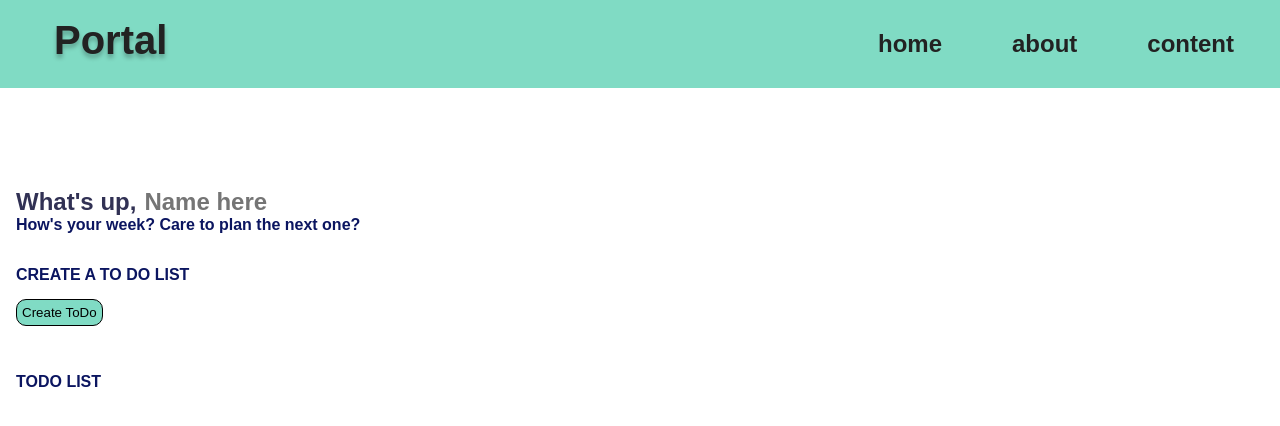
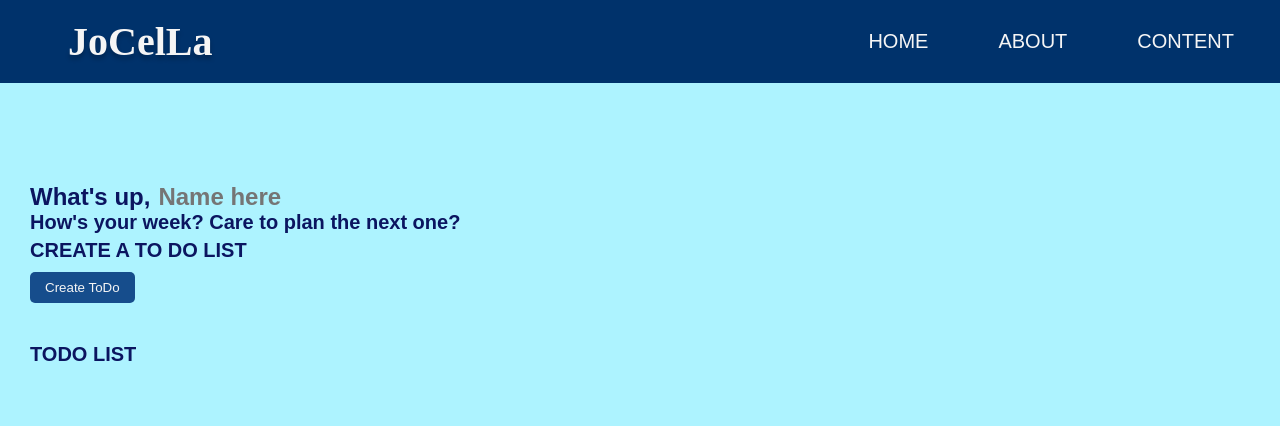
Before and after one commit to J0see1/pweb-vue-P19-2023, a Vue app: page / in a window 1280 px wide. Shown: the top 426 px of the page. Built offline with nearby package versions, Linux system fonts and the light colour scheme.

Commit message:
newupdate

```diff
--- a/src/assets/base.css
+++ b/src/assets/base.css
@@ -65,15 +65,16 @@
   margin: 0;
   padding: 0;
   box-sizing: border-box;
-  font-family: "montserrat", sans-serif;
+  font-family: "Poppins", sans-serif;
   text-decoration: none;
 }
 
 .navbar {
   margin: 0;
   display: flex;
+  position:sticky;
   justify-content: space-between;
-  background-color: #80dbc4;
+  background-color: #00326b;
   margin-bottom: 100px;
 }
 
@@ -82,12 +83,13 @@
 }
 
 .logo > a {
-  color: #222;
+  color: whitesmoke;
   text-shadow: 0px 4px 4px rgba(0, 0, 0, 0.25);
-  font-family: Poppins, sans-serif;
+  font-family: "Poppins";
+  font-style:italic;
   font-size: 40px;
   font-style: normal;
-  font-weight: 700;
+  font-weight: 800;
   line-height: normal;
   padding: 20px;
 }
@@ -105,11 +107,11 @@ li {
 }
 
 li > a {
-  color: #222;
-  font-family: Poppins, sans-serif;
-  font-size: 24px;
+  color: #f5f5f5;
+  font-family: "Poppins", sans-serif;
+  font-size: 20px;
   font-style: normal;
-  font-weight: 600;
+  font-weight: 400;
   line-height: normal;
 }
 
@@ -123,21 +125,21 @@ button {
 }
 
 body {
-  background-color: #ffffff;
+  background-color: #adf3ff;
   color: var(--dark);
 }
 
 section {
-  margin-top: 2rem;
-  margin-bottom: 2rem;
-  padding-left: 1rem;
+  margin-top: 30px;
+  margin-bottom: 5px;
+  padding-left: 30px;
   padding-right: 1rem;
 }
 
 h3 {
   color: var(--navy);
-  font-family: "montserrat", sans-serif;
-  font-size: 1rem;
+  font-family: "Poppins", sans-serif;
+  font-size: 20px;
   font-weight: 700;
   margin-bottom: 0.01rem;
 }
@@ -154,7 +156,6 @@ h4 {
   overflow: hidden;
 }
 
-/* Style the links inside the navigation bar */
 .topnav a {
   float: left;
   color: #f2f2f2;
@@ -164,13 +165,11 @@ h4 {
   font-size: 17px;
 }
 
-/* Change the color of links on hover */
 .topnav a:hover {
   background-color: #ddd;
   color: black;
 }
 
-/* Add a color to the active/current link */
 .topnav a.active {
   background-color: #04aa6d;
   color: white;
@@ -188,19 +187,19 @@ h4 {
 
 .greeting .title,
 .greeting .title input {
-  color: var(--dark);
+  color: var(--navy);
   font-size: 1.5rem;
   font-weight: 700;
 }
 
 button {
-  border-width: 1px;
-  border-style: solid;
-  border-radius: 10px;
-  padding: 5px;
+  border-width: 2px;
+  border-radius: 5px;
+  padding: 8px 15px;
   cursor: pointer;
-  margin: 15px 0px;
-  background-color: #80dbc4;
+  margin: 10px 0px;
+  background-color: #164d8c;
+  color: whitesmoke;
 }
 
 .button-direction > button {
@@ -221,7 +220,7 @@ button {
   font-size: 1.125rem;
   padding: 1rem 1.5rem;
   color: var(--dark);
-  background-color: #fff;
+  background-color: #adf3ff;
   border-radius: 0.5rem;
   box-shadow: var(--shadow);
   margin-bottom: 1.5rem;
@@ -240,7 +239,7 @@ button {
   align-items: center;
   justify-content: center;
   padding: 1.5rem;
-  background-color: #fff;
+  background-color: #adf3ff;
   border-radius: 0.5rem;
   box-shadow: var(--shadow);
   cursor: pointer;
@@ -402,7 +401,33 @@ input:checked ~ .bubble::after {
   padding: 5px;
 }
 
-.not-found span > * {
-  color: var(--business);
+.notfound span > * {
+  color: var(--green);
   text-decoration: underline;
 }
+
+.bgnotfound{
+  background-color: #00326b;
+}
+.row {
+  display: flex;
+  align-items: center;
+  justify-content: center;
+  height: 100vh;
+}
+.notfound {
+  text-align: left;
+  font-family: "Poppins";
+  color: white;
+}
+.wecant{
+  color:white;
+}
+.title {
+  font-size: 100px;
+  font-weight: 500;
+}
+.piccos img {
+  width: 400px;
+  height: auto;
+}
--- a/src/components/Error404.vue
+++ b/src/components/Error404.vue
@@ -1,10 +1,17 @@
 <template>
-  <div class="not-found">
-    <h1>404 - Page Not Found</h1>
-    <p>The page you're looking for doesn't exist.</p>
-    <p>
-      click here to go back <span> <RouterLink to="/">home</RouterLink></span>
-    </p>
+  <div class="bgnotfound">
+    <div class="row">
+        <div class="notfound">
+            <div class="title">Whoops!</div><br>
+              <h2>Page Not Found</h2>
+              <h4 class="wecant">We can't seem to find the page you're looking for</h4>
+              <h5>Error code: 404</h5>
+              <p>Click here to go back <span> <RouterLink to="/">home</RouterLink></span></p>
+        </div>
+        <div class="piccos">
+            <img src="../assets/404-page-not-found-illustration.png" alt="404notfound">
+        </div>
+    </div>
   </div>
 </template>
 
--- a/src/components/Modal.vue
+++ b/src/components/Modal.vue
@@ -34,7 +34,7 @@ export default {
 }
 
 .modal-content {
-  background-color: white;
+  background-color: rgb(255, 255, 255);
   padding: 20px;
   border-radius: 5px;
 }
--- a/src/components/Navbar.vue
+++ b/src/components/Navbar.vue
@@ -4,13 +4,13 @@ import { RouterLink, RouterView } from "vue-router";
 <template>
   <section class="navbar">
     <div class="logo">
-      <a href="/"> Portal </a>
+      <a href="/"> JoCelLa </a>
     </div>
     <div class="menu">
       <ul>
-        <li><RouterLink to="/">home</RouterLink></li>
-        <li><RouterLink to="/about">about</RouterLink></li>
-        <li><RouterLink to="404">content</RouterLink></li>
+        <li><RouterLink to="/">HOME</RouterLink></li>
+        <li><RouterLink to="/about">ABOUT</RouterLink></li>
+        <li><RouterLink to="404">CONTENT</RouterLink></li>
       </ul>
     </div>
   </section>
```
Also changed, not shown: src/assets/404-page-not-found-illustration.png (added).
